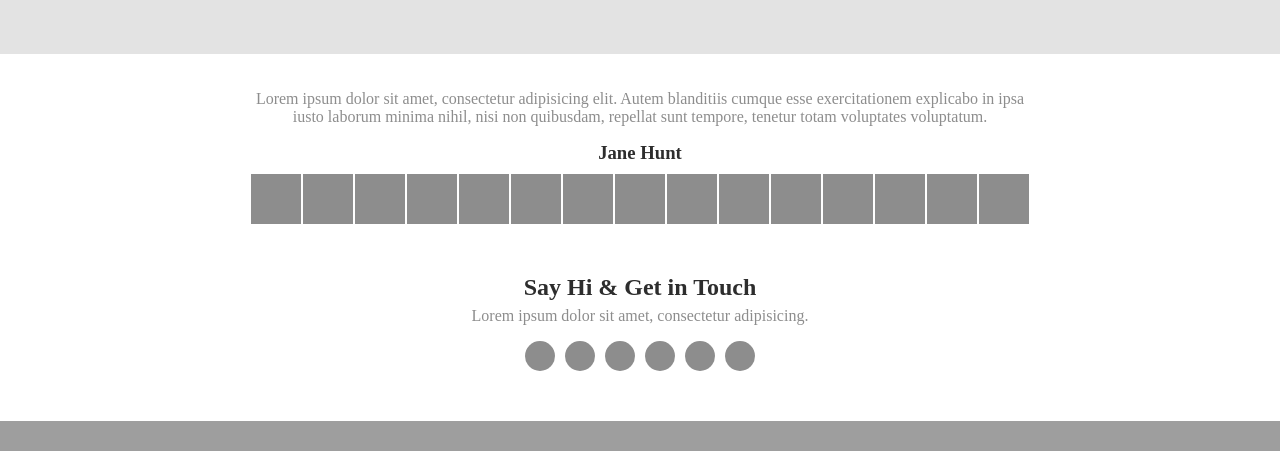
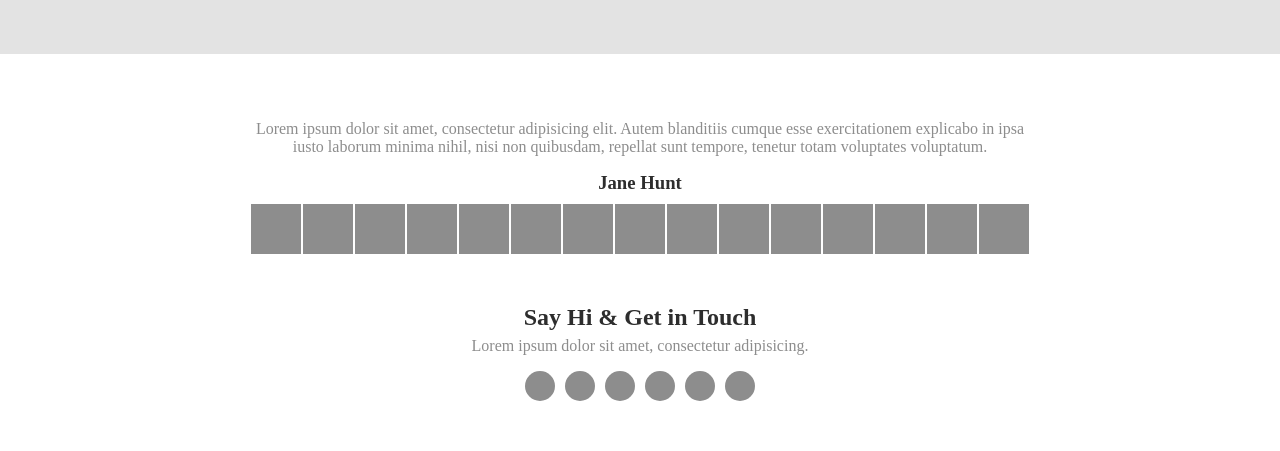
Before and after one commit to MaximeThirion/Simplon, a PHP site: page / in a window 1280 px wide. Shown: the part 1669-2120 px from the top of the page. Before the commit the page ends 2090 px from the top, so only its background shows below. Run offline with PHP 8.4, Linux system fonts and the light colour scheme.

Commit message:
Exercice 10 1.2

```diff
--- a/Exercice 10/style.css
+++ b/Exercice 10/style.css
@@ -39,7 +39,7 @@ body {
     flex-direction: row;
     flex-wrap: nowrap;
     justify-content: center;
-    padding: 20px 0% 50px 0%;
+    padding: 50px 0% 50px 0%;
     margin: 0px 20% 0px 20%;
 }
 
```
